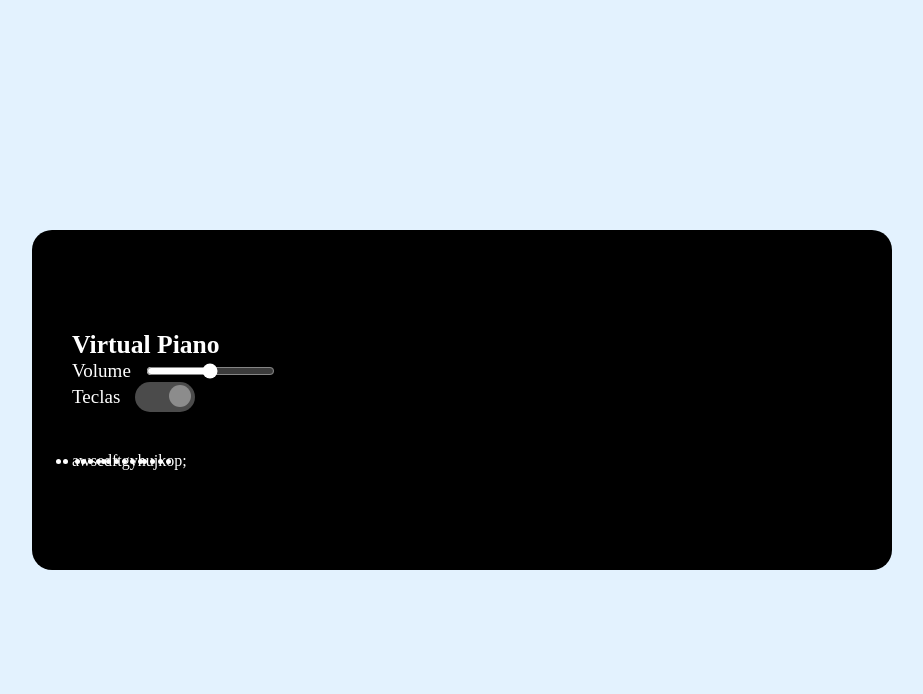
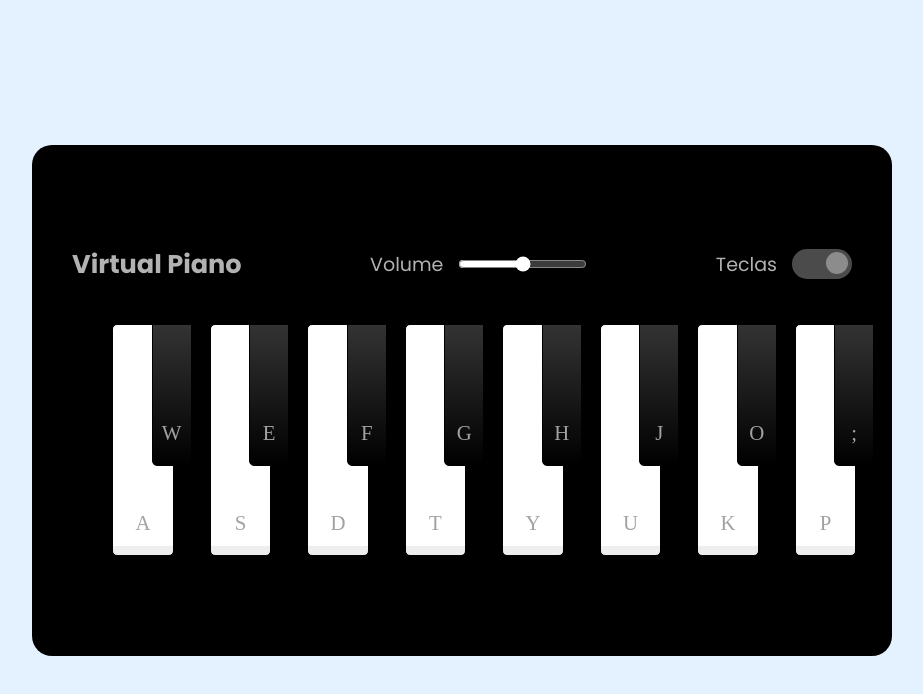
Before and after one commit to Mariosignorelli/Jogo-Do_Piano, a plain HTML site: page index.html in a window 1280 px wide. Shown: the whole page, without its empty margins (178-1101 px from the left). Drawn offline with Linux system fonts and the light colour scheme.

Commit message:
estilizamdo as teclas

```diff
--- a/src/styles/main.css
+++ b/src/styles/main.css
@@ -1,3 +1,4 @@
+@import url('https://fonts.googleapis.com/css2?family=Poppins:wght@100;200;300;400;700&display=swap');
 body{
     display:flex;
     align-items: center;
@@ -11,6 +12,13 @@ body{
     border-radius: 20px ;
    padding: 100px 40px;
    background-color: #000;
+}
+.container header{
+    color: #b2b2b2 ;
+    display: flex;
+    align-items:  center;
+    justify-content: space-between;
+    font-family: 'Poppins', sans-serif;
 }
 header h2{
     font-size: 1.6rem;
@@ -55,3 +63,44 @@ header .column span{
     display: flex;
     margin-top: 40px;
 }
+.piano-keys .key{
+    list-style: none;
+    cursor: pointer;
+    color:#a2a2a2;
+    user-select: none;
+    position: relative;
+    text-transform: uppercase;
+    margin-left: 40px;
+}
+.piano-keys .white{
+    width: 70px;
+    height: 230px;
+    border: solid 1px #000;
+    background: linear-gradient(#fff 96% , #eee 4% );
+    border-radius:5px;
+}
+.piano-keys .black{
+    width: 44px;
+    height: 140px;
+    z-index: 2;
+    margin: 0  -22px 0 -22px;
+    border: solid 1px #000000;
+    background: linear-gradient( #333 , #000 );
+    border-radius:0 0 5px 5px;
+}
+.piano-keys .key span{
+    position:absolute;
+    font-size: 1em;
+    bottom: 20px;
+    width: 100%;
+    font-size: 1.3rem;
+    text-align: center;
+}
+.piano-keys .white:active{
+    box-shadow: inset -5px 5px 20px rgba(0, 0, 0, 0.2);
+    background: linear-gradient(to bottom #fff 0% , #eee 100%);
+}
+.piano-keys .black:active{
+    box-shadow: inset -5px 5px 10px rgba(255, 255, 255, 0.1);
+    background: linear-gradient(to bottom #000 , #434343);
+}
```
